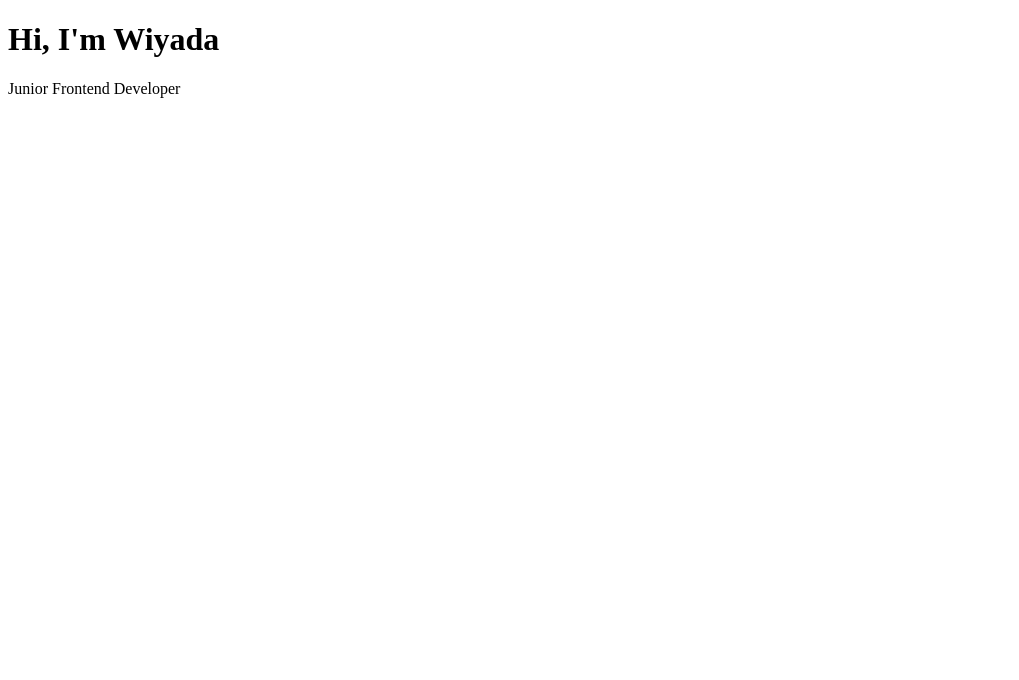
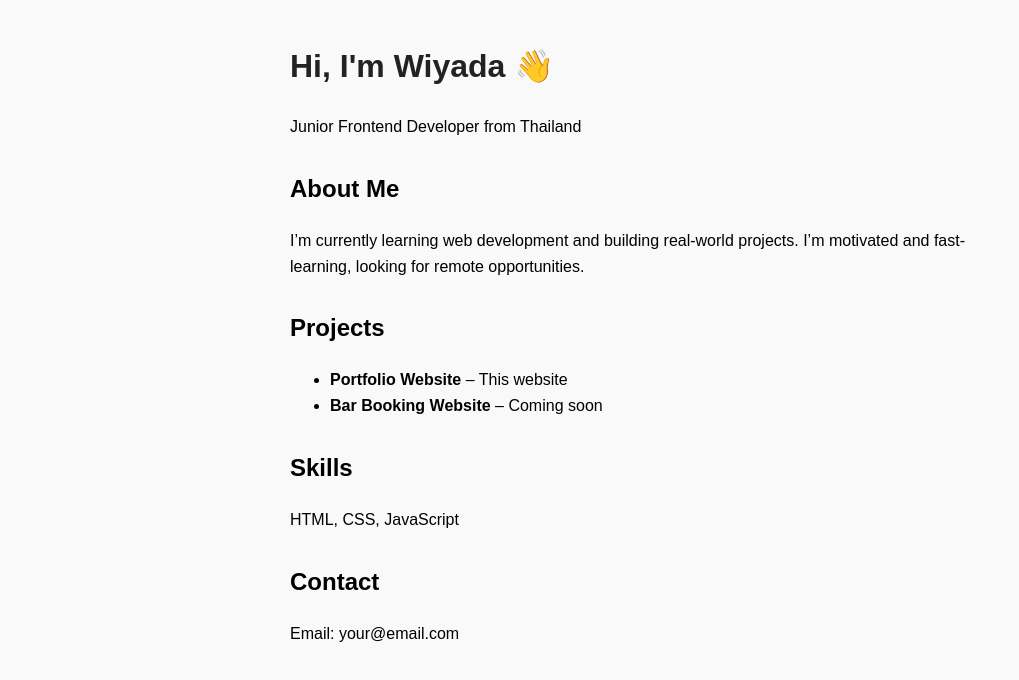
Before and after one commit to Wiyadadev/portfolio, a plain HTML site: page index.html in a window 1280 px wide. Shown: the whole page, without its empty margins (0-1019 px from the left). Drawn offline with Linux system fonts and the light colour scheme.

Commit message:
Enhance portfolio content and styling
Updated the portfolio details including title, about me section, projects, and skills.

```diff
--- a/index.html
+++ b/index.html
@@ -1,12 +1,40 @@
 <!DOCTYPE html>
-<html>
+<html lang="en">
 <head>
-  <title>My Portfolio</title>
+  <meta charset="UTF-8">
+  <title>Wiyada Portfolio</title>
+  <style>
+    body {
+      font-family: Arial;
+      max-width: 700px;
+      margin: auto;
+      padding: 20px;
+      line-height: 1.6;
+      background-color: #f9f9f9;
+    }
+    h1 { color: #222; }
+    h2 { margin-top: 30px; }
+  </style>
 </head>
 <body>
 
-<h1>Hi, I'm Wiyada</h1>
-<p>Junior Frontend Developer</p>
+<h1>Hi, I'm Wiyada 👋</h1>
+<p>Junior Frontend Developer from Thailand</p>
+
+<h2>About Me</h2>
+<p>I’m currently learning web development and building real-world projects. I’m motivated and fast-learning, looking for remote opportunities.</p>
+
+<h2>Projects</h2>
+<ul>
+  <li><b>Portfolio Website</b> – This website</li>
+  <li><b>Bar Booking Website</b> – Coming soon</li>
+</ul>
+
+<h2>Skills</h2>
+<p>HTML, CSS, JavaScript</p>
+
+<h2>Contact</h2>
+<p>Email: your@email.com</p>
 
 </body>
 </html>
```
